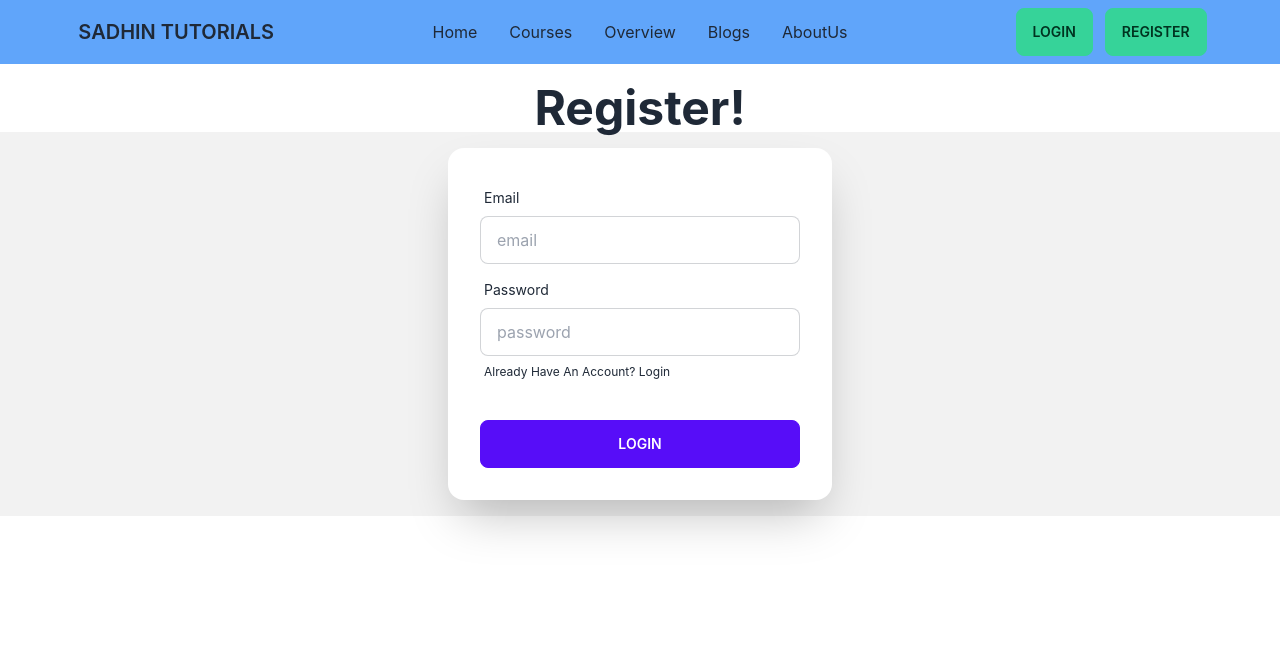
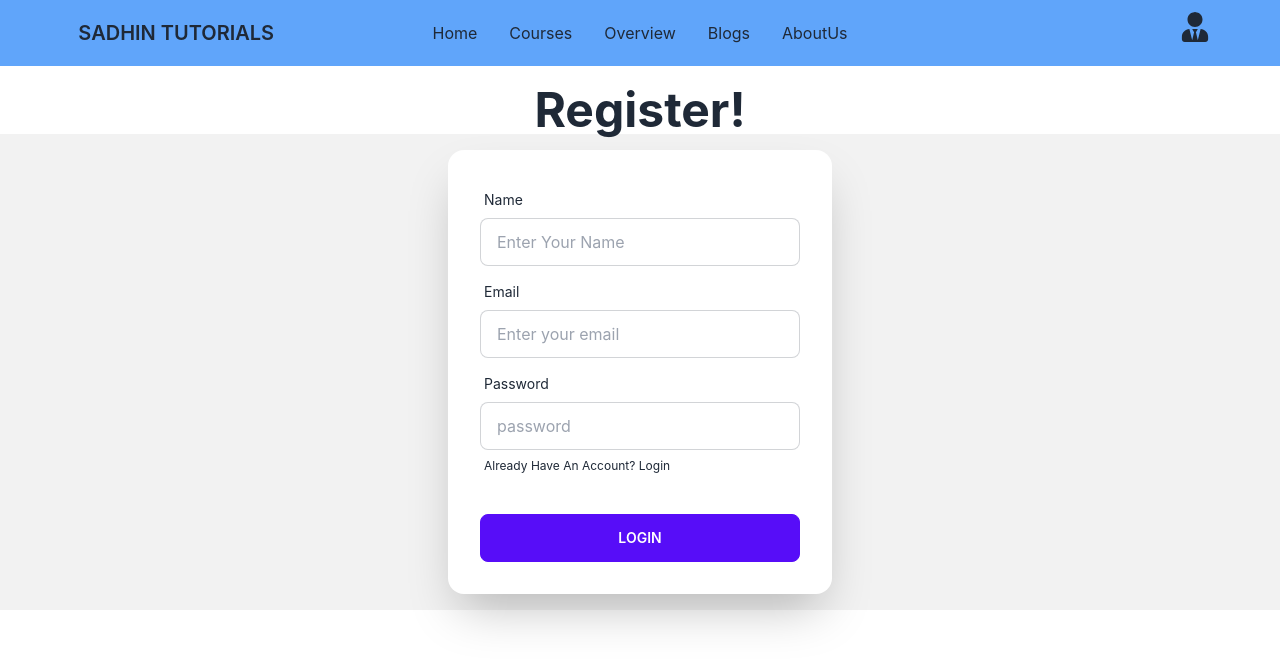
Before and after one commit to coder-sadhin/sadhin-tutorial-clint, a React (Create React App) app: page /register in a window 1280 px wide. Shown: the top 666 px of the page. Built offline with nearby package versions, Linux system fonts and the light colour scheme.

Commit message:
login and registration page done

```diff
--- a/src/components/Login/Register.jsx
+++ b/src/components/Login/Register.jsx
@@ -13,15 +13,21 @@ const Register = () => {
                         <div className="card-body">
                             <div className="form-control">
                                 <label className="label">
+                                    <span className="label-text">Name</span>
+                                </label>
+                                <input type="text" placeholder="Enter Your Name" className="input input-bordered" />
+                            </div>
+                            <div className="form-control">
+                                <label className="label">
                                     <span className="label-text">Email</span>
                                 </label>
-                                <input type="text" placeholder="email" className="input input-bordered" />
+                                <input type="email" placeholder="Enter your email" className="input input-bordered" />
                             </div>
                             <div className="form-control">
                                 <label className="label">
                                     <span className="label-text">Password</span>
                                 </label>
-                                <input type="text" placeholder="password" className="input input-bordered" />
+                                <input type="password" placeholder="password" className="input input-bordered" />
                                 <label className="label">
                                     <span className="label-text-alt">Already Have An Account? <Link className='link link-hover' to='/login'>Login</Link></span>
                                 </label>
--- a/src/components/shered/Header.jsx
+++ b/src/components/shered/Header.jsx
@@ -1,5 +1,6 @@
 import React from 'react';
 import { Link } from 'react-router-dom';
+import { FaUserTie } from 'react-icons/fa'
 
 const Header = ({ user }) => {
     return (
@@ -71,8 +72,24 @@ const Header = ({ user }) => {
                             </div>
                             :
                             <div>
-                                <Link to='/login' className="btn btn-success mr-3">Login</Link>
-                                <Link to='/register' className="btn btn-success mr-3">Register</Link>
+                                <div className="dropdown dropdown-end">
+
+                                    <label tabIndex={0} className="btn btn-ghost btn-circle avatar">
+                                        <div className="w-10 rounded-full">
+                                            <FaUserTie className='w-full text-3xl' />
+                                        </div>
+                                    </label>
+                                    <ul tabIndex={0} className="menu menu-compact dropdown-content mt-3 p-2 shadow bg-base-100 rounded-box w-52">
+                                        <li>
+                                            <Link to='/login' className="mr-3">Login</Link>
+                                        </li>
+                                        <li>
+                                            <Link to='/register' className=" mr-3">Register</Link>
+                                        </li>
+                                    </ul>
+                                </div>
+
+
                             </div>
                     }
                 </div>
```
